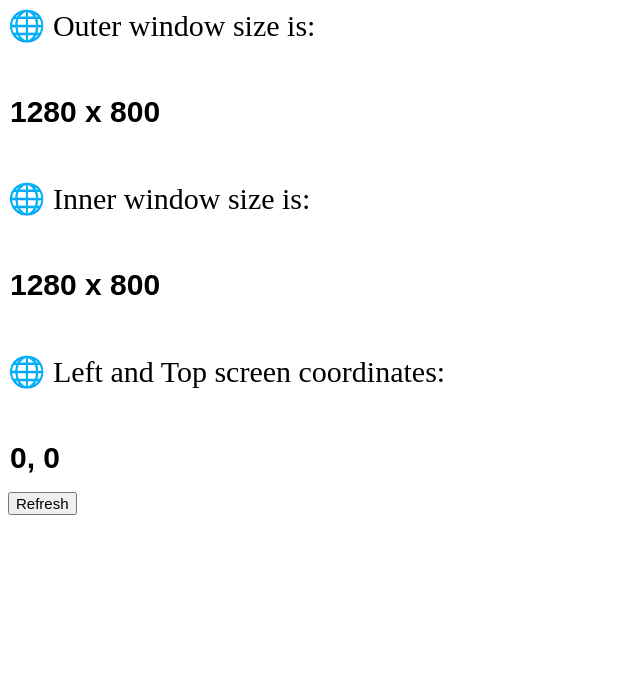
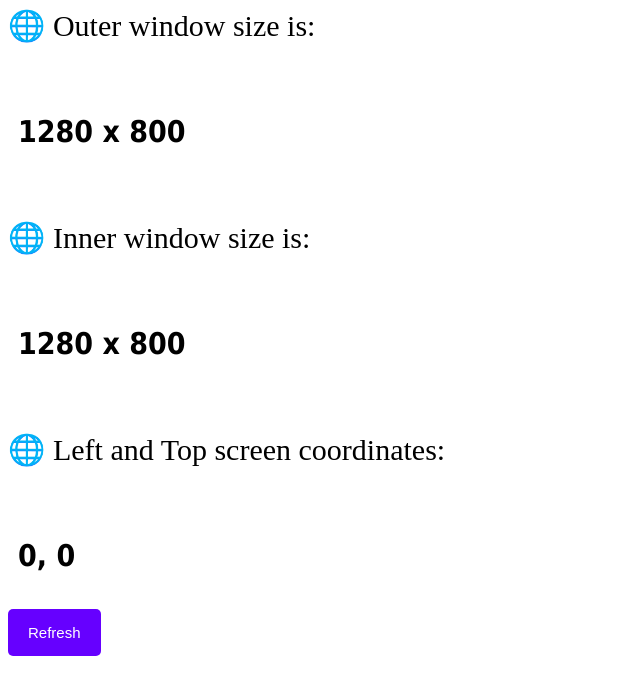
Before and after one commit to tawhidurrahmandear/size-of-web-browser-window, a plain HTML site: page index.html in a window 1280 px wide. Shown: the whole page, without its empty margins (0-640 px from the left). Drawn offline with Linux system fonts and the light colour scheme.

Commit message:
Update index.html

```diff
--- a/index.html
+++ b/index.html
@@ -10,7 +10,7 @@
   <p>
     <span style="font-family: Ubuntu;">
       <input
-        class="gadget_input"
+        class="size-of-web-browser-window_input"
         maxlength="20"
         name="browserwindow1"
         readonly
@@ -25,7 +25,7 @@
   <p>
     <span style="font-family: Ubuntu;">
       <input
-        class="gadget_input"
+        class="size-of-web-browser-window_input"
         maxlength="20"
         name="browserwindow2"
         readonly
@@ -40,7 +40,7 @@
   <p>
     <span style="font-family: Ubuntu;">
       <input
-        class="gadget_input"
+        class="size-of-web-browser-window_input"
         maxlength="20"
         name="browserwindow3"
         readonly
@@ -54,7 +54,7 @@
 <p>
   <span style="font-family: Ubuntu;">
     <input
-      class="gadget_button"
+      class="size-of-web-browser-window_button"
       id="refreshButton"
       style="font-size: 15px;"
       type="button"
```
